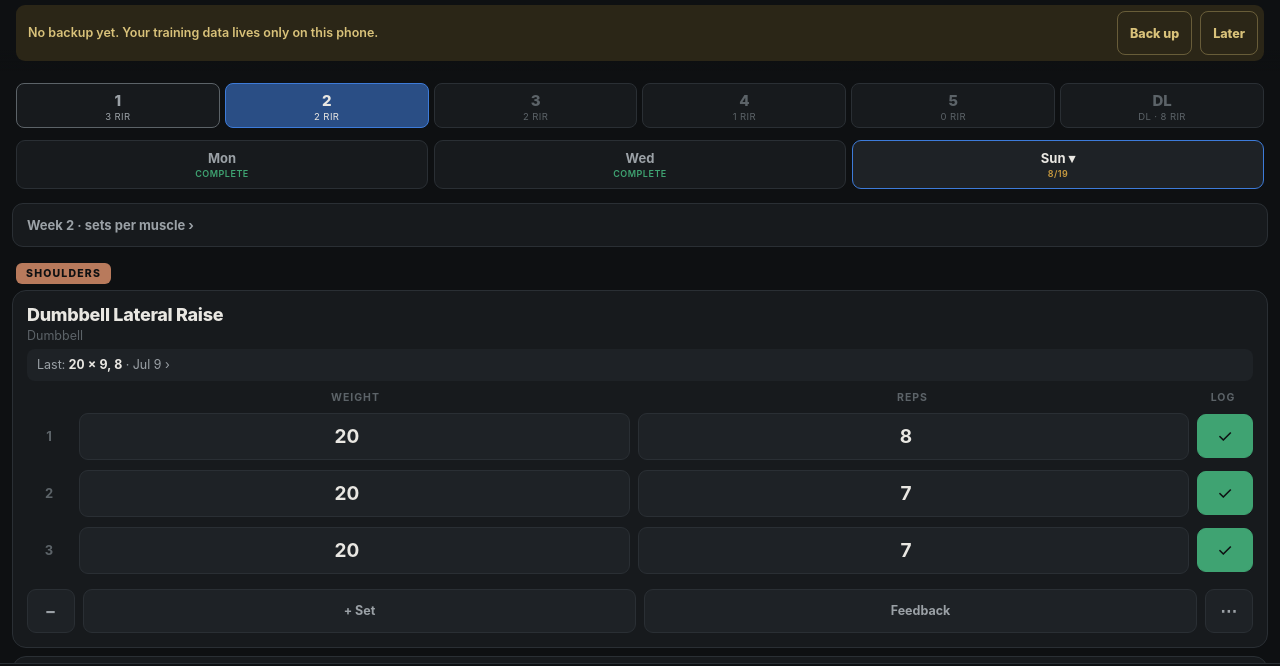
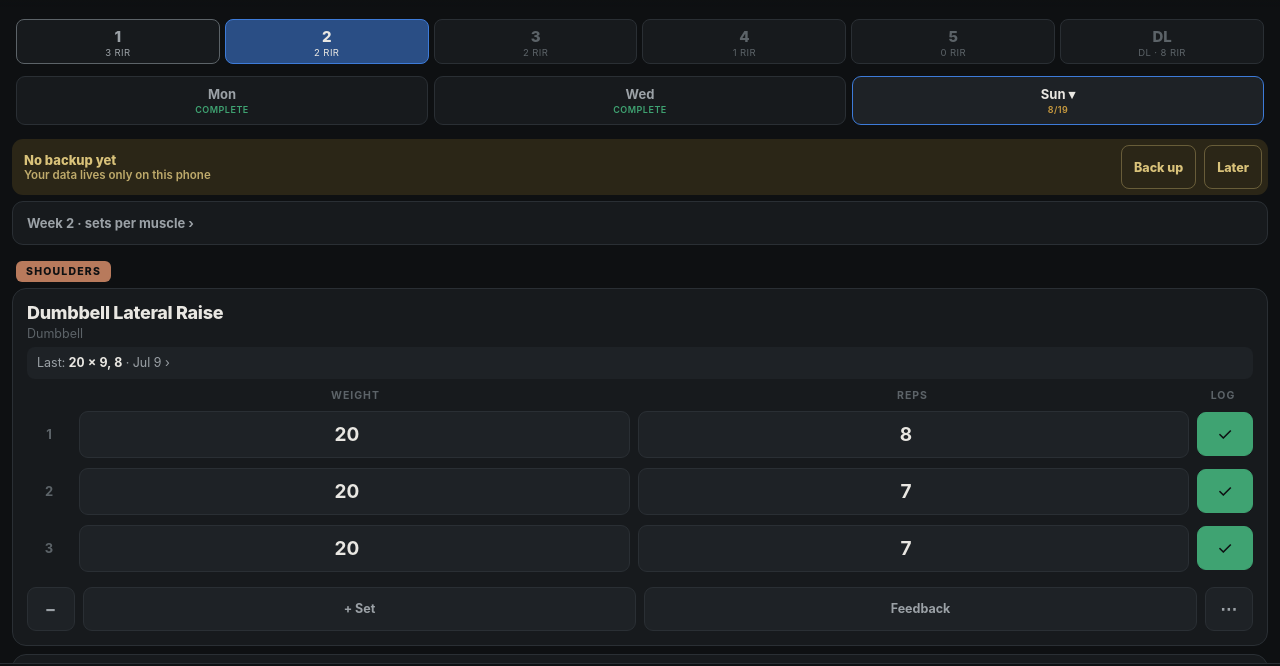
Before and after one commit to schieltz/ironengine, a website: page index.html in a window 1280 px wide. Shown: the part 70-736 px from the top of the page. Drawn offline with Linux system fonts and the light colour scheme.

Commit message:
fix(ui): backup reminder scrolls with the workout instead of the header
In the sticky header the reminder wrapped into a tall block and followed
the whole workout. It now sits at the top of the workout list as a
compact two-line bar that scrolls away.

Co-Authored-By: Claude Opus 5.5 <noreply@anthropic.com>

```diff
--- a/index.html
+++ b/index.html
@@ -128,9 +128,10 @@ nav button.active{color:var(--blue)}
 .eng-block h3{font-size:15px;font-weight:800;color:var(--blue);letter-spacing:.3px;margin-bottom:6px}
 .eng-block p{font-size:13.5px;color:var(--ink-dim);line-height:1.55}
 .eng-block code{background:var(--panel2);padding:1px 6px;border-radius:5px;font-size:12.5px;color:var(--ink)}
-.nudge{display:flex;align-items:center;gap:8px;margin-top:8px;background:#2B2617;color:#D9C27A;border-radius:9px;
-  padding:6px 6px 6px 12px;font-size:12.5px;font-weight:600;line-height:1.3}
-.nudge span{flex:1}
+.nudge{display:flex;align-items:center;gap:8px;margin:6px 0 2px;background:#2B2617;color:#D9C27A;border-radius:11px;
+  padding:6px 6px 6px 12px;font-size:13px;font-weight:800;line-height:1.25}
+.nudge span{flex:1;min-width:0}
+.nudge small{display:block;font-size:11.5px;font-weight:600;opacity:.85}
 .nudge button{min-height:44px;padding:0 12px;border-radius:8px;font-weight:800;font-size:12.5px;color:#D9C27A;
   border:1px solid rgba(217,194,122,.35)}
 .banner{margin-top:8px;background:#3A1C18;border:1px solid var(--red);color:#F0B8B0;font-size:13px;font-weight:600;
@@ -200,7 +201,6 @@ nav button.active{color:var(--blue)}
   <div class="h-title" id="hTitle"></div>
   <div class="h-sub" id="hSub"></div>
   <div id="banner"></div>
-  <div id="nudge"></div>
 </header>
 <div class="spine" id="spine"></div>
 <div class="daytabs" id="daytabs"></div>
@@ -944,7 +944,7 @@ const entryAt=ei=>ST.meso.log[key(selWeek,selDay)][ei];
 
 function render(){
   sessCache=new Map();
-  renderHeader(); renderBanner(); renderNudge(); renderSpine(); renderTabs();
+  renderHeader(); renderBanner(); renderSpine(); renderTabs();
   ({workout:renderWorkout,library:renderLibrary,builder:renderBuilder,engine:renderEngine,data:renderData})[view]();
   ['navW','navL','navB','navE','navD'].forEach(id=>$(id).classList.remove('active'));
   $({workout:'navW',library:'navL',builder:'navB',engine:'navE',data:'navD'}[view]).classList.add('active');
@@ -1015,7 +1015,7 @@ function setView(v){ view=v; render(); }
 /* ---------- workout ---------- */
 function renderWorkout(){
   const k=key(selWeek,selDay), log=ST.meso.log[k];
-  let html=`<button class="vol-link" onclick="openVolume()">Week ${selWeek} · sets per muscle ›</button>`, lastMg='';
+  let html=nudgeHtml()+`<button class="vol-link" onclick="openVolume()">Week ${selWeek} · sets per muscle ›</button>`, lastMg='';
   log.forEach((e,i)=>{
     const slot=slotOf(selDay,e), ex=exInfo(e.name,slot), sets=e.sets||[], own=slot&&slot.name===e.name;
     if(ex.mg!==lastMg){ html+=`<span class="mg-tag" style="background:var(--mg-${ex.mg})">${ex.mg}</span>`; lastMg=ex.mg; }
@@ -1779,11 +1779,11 @@ function backupDue(){
   const logged=ST.archive.length>0||Object.values(ST.meso.log).some(es=>es.some(e=>(e.sets||[]).some(s=>s.st==='logged')));
   return logged&&(!ST.lastBackupAt||daysBetween(ST.lastBackupAt,today)>=BACKUP_EVERY);
 }
-function renderNudge(){
-  const el=$('nudge');
-  if(view!=='workout'||!backupDue()){ el.innerHTML=''; return; }
+/* shown at the top of the workout list (it scrolls away rather than riding in the sticky header) */
+function nudgeHtml(){
+  if(!backupDue()) return '';
   const n=ST.lastBackupAt?daysBetween(ST.lastBackupAt,localDate()):null;
-  el.innerHTML=`<div class="nudge"><span>${n==null?'No backup yet':`Last backup ${n} days ago`}. Your training data lives only on this phone.</span>
+  return `<div class="nudge"><span>${n==null?'No backup yet':`Last backup ${n} days ago`}<small>Your data lives only on this phone</small></span>
     <button onclick="saveBackup()">Back up</button><button onclick="snoozeBackup()">Later</button></div>`;
 }
 async function markBackedUp(){ ST.lastBackupAt=localDate(); ST.backupSnooze=null; await save(); render(); }
```
Also changed, not shown: HANDOFF.md (+1 -1 lines), tests/app.test.js (+1 -1 lines).
